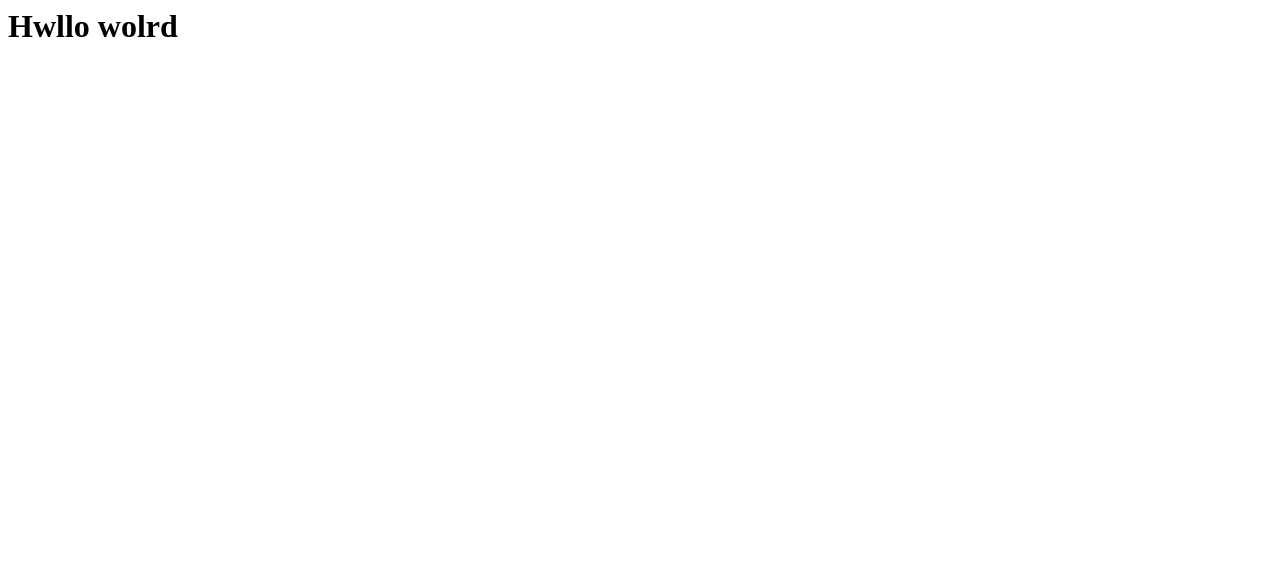
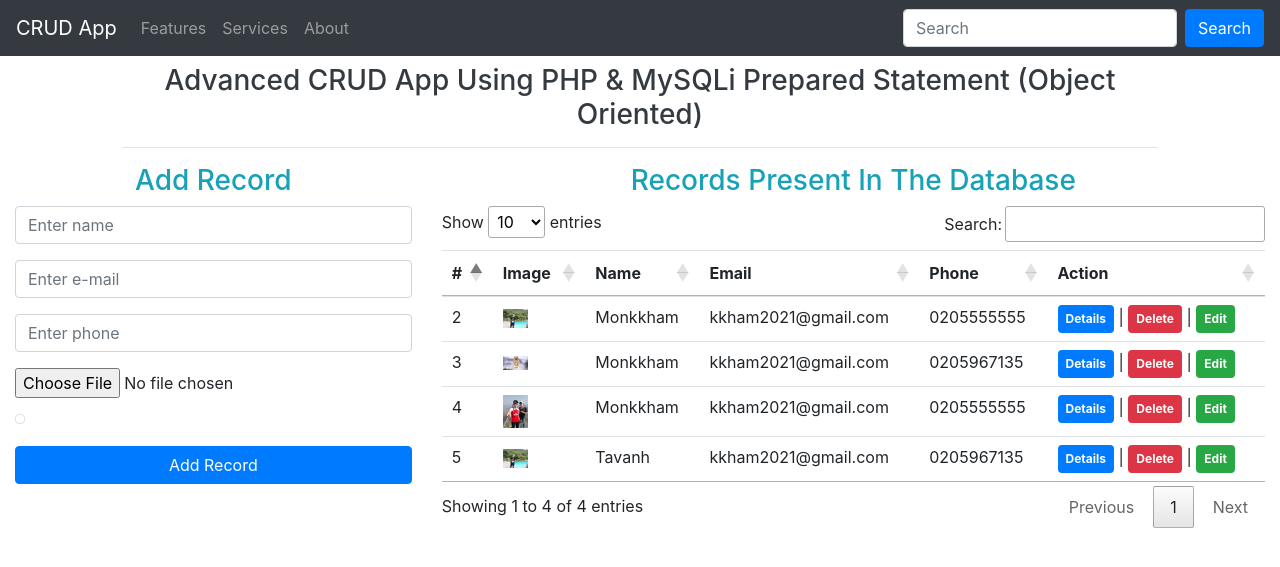
Before and after one commit to Monkkham/Crud_php_ajax_2, a PHP site: page /index.php in a window 1280 px wide. Before the commit the part shown is almost empty. Shown: the top 567 px of the page. Run offline with PHP 8.4, Linux system fonts and the light colour scheme; data comes from the database, SQL or seed files in the repository; some libraries are stand-ins or nearby versions.

Commit message:
Update index.php

```diff
--- a/index.php
+++ b/index.php
@@ -1,3 +1,142 @@
+<?php
+  include 'action.php';
+?>
+<!DOCTYPE html>
+<html lang="en">
+
+<head>
+  <meta charset="UTF-8">
+  <meta name="author" content="Sahil Kumar">
+  <meta http-equiv="X-UA-Compatible" content="IE=edge">
+  <meta name="viewport" content="width=device-width, initial-scale=1, shrink-to-fit=no">
+  <title>CRUD App</title>
+  <!-- Latest compiled and minified CSS -->
+  <link rel="stylesheet" href="https://maxcdn.bootstrapcdn.com/bootstrap/4.1.3/css/bootstrap.min.css">
+  <!-- jQuery library -->
+  <script src="https://ajax.googleapis.com/ajax/libs/jquery/3.3.1/jquery.min.js"></script>
+  <!-- Popper JS -->
+  <script src="https://cdnjs.cloudflare.com/ajax/libs/popper.js/1.14.3/umd/popper.min.js"></script>
+  <!-- Latest compiled JavaScript -->
+  <script src="https://maxcdn.bootstrapcdn.com/bootstrap/4.1.3/js/bootstrap.min.js"></script>
+  <link rel="stylesheet" type="text/css" href="https://cdn.datatables.net/v/bs4/dt-1.10.18/datatables.min.css" />
+
+  <script type="text/javascript" src="https://cdn.datatables.net/v/bs4/dt-1.10.18/datatables.min.js"></script>
+</head>
+
 <body>
-  <h1>Hwllo wolrd</h1>
+  <nav class="navbar navbar-expand-md bg-dark navbar-dark">
+    <!-- Brand -->
+    <a class="navbar-brand" href="#">CRUD App</a>
+    <!-- Toggler/collapsibe Button -->
+    <button class="navbar-toggler" type="button" data-toggle="collapse" data-target="#collapsibleNavbar">
+      <span class="navbar-toggler-icon"></span>
+    </button>
+    <!-- Navbar links -->
+    <div class="collapse navbar-collapse" id="collapsibleNavbar">
+      <ul class="navbar-nav">
+        <li class="nav-item">
+          <a class="nav-link" href="#">Features</a>
+        </li>
+        <li class="nav-item">
+          <a class="nav-link" href="#">Services</a>
+        </li>
+        <li class="nav-item">
+          <a class="nav-link" href="#">About</a>
+        </li>
+      </ul>
+    </div>
+    <form class="form-inline" action="/action_page.php">
+      <input class="form-control mr-sm-2" type="text" placeholder="Search">
+      <button class="btn btn-primary" type="submit">Search</button>
+    </form>
+  </nav>
+  <div class="container-fluid">
+    <div class="row justify-content-center">
+      <div class="col-md-10">
+        <h3 class="text-center text-dark mt-2">Advanced CRUD App Using PHP & MySQLi Prepared Statement (Object Oriented)</h3>
+        <hr>
+        <?php if (isset($_SESSION['response'])) { ?>
+        <div class="alert alert-<?= $_SESSION['res_type']; ?> alert-dismissible text-center">
+          <button type="button" class="close" data-dismiss="alert">&times;</button>
+          <b><?= $_SESSION['response']; ?></b>
+        </div>
+        <?php } unset($_SESSION['response']); ?>
+      </div>
+    </div>
+    <div class="row">
+      <div class="col-md-4">
+        <h3 class="text-center text-info">Add Record</h3>
+        <form action="action.php" method="post" enctype="multipart/form-data">
+          <input type="hidden" name="id" value="<?= $id; ?>">
+          <div class="form-group">
+            <input type="text" name="name" value="<?= $name; ?>" class="form-control" placeholder="Enter name" required>
+          </div>
+          <div class="form-group">
+            <input type="email" name="email" value="<?= $email; ?>" class="form-control" placeholder="Enter e-mail" required>
+          </div>
+          <div class="form-group">
+            <input type="tel" name="phone" value="<?= $phone; ?>" class="form-control" placeholder="Enter phone" required>
+          </div>
+          <div class="form-group">
+            <input type="hidden" name="oldimage" value="<?= $photo; ?>">
+            <input type="file" name="image" class="custom-file">
+            <img src="<?= $photo; ?>" width="120" class="img-thumbnail">
+          </div>
+          <div class="form-group">
+            <?php if ($update == true) { ?>
+            <input type="submit" name="update" class="btn btn-success btn-block" value="Update Record">
+            <?php } else { ?>
+            <input type="submit" name="add" class="btn btn-primary btn-block" value="Add Record">
+            <?php } ?>
+          </div>
+        </form>
+      </div>
+      <div class="col-md-8">
+        <?php
+          $query = 'SELECT * FROM crud';
+          $stmt = $conn->prepare($query);
+          $stmt->execute();
+          $result = $stmt->get_result();
+        ?>
+        <h3 class="text-center text-info">Records Present In The Database</h3>
+        <table class="table table-hover" id="data-table">
+          <thead>
+            <tr>
+              <th>#</th>
+              <th>Image</th>
+              <th>Name</th>
+              <th>Email</th>
+              <th>Phone</th>
+              <th>Action</th>
+            </tr>
+          </thead>
+          <tbody>
+            <?php while ($row = $result->fetch_assoc()) { ?>
+            <tr>
+              <td><?= $row['id']; ?></td>
+              <td><img src="<?= $row['photo']; ?>" width="25"></td>
+              <td><?= $row['name']; ?></td>
+              <td><?= $row['email']; ?></td>
+              <td><?= $row['phone']; ?></td>
+              <td>
+                <a href="details.php?details=<?= $row['id']; ?>" class="badge badge-primary p-2">Details</a> |
+                <a href="action.php?delete=<?= $row['id']; ?>" class="badge badge-danger p-2" onclick="return confirm('Do you want delete this record?');">Delete</a> |
+                <a href="index.php?edit=<?= $row['id']; ?>" class="badge badge-success p-2">Edit</a>
+              </td>
+            </tr>
+            <?php } ?>
+          </tbody>
+        </table>
+      </div>
+    </div>
+  </div>
+  <script type="text/javascript">
+  $(document).ready(function() {
+    $('#data-table').DataTable({
+      paging: true
+    });
+  });
+  </script>
 </body>
+
+</html>
```
